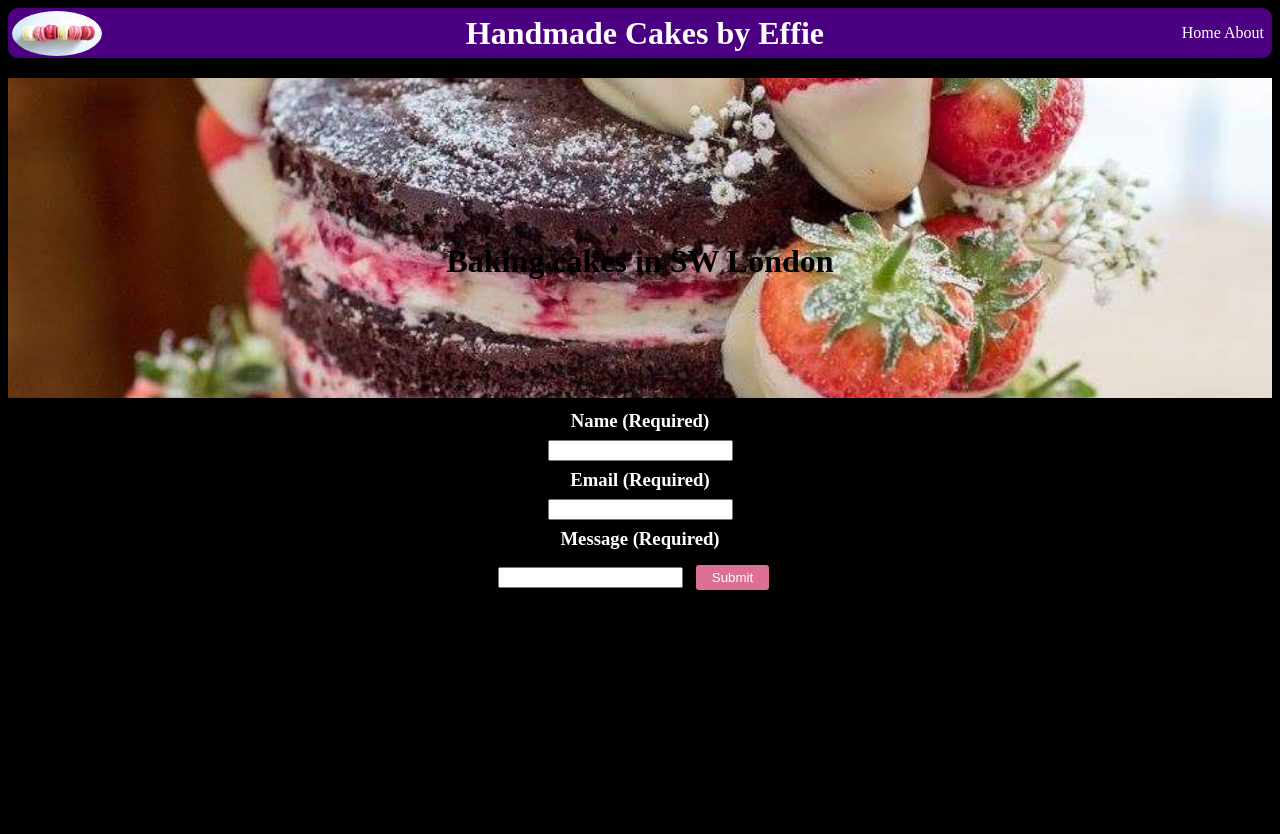
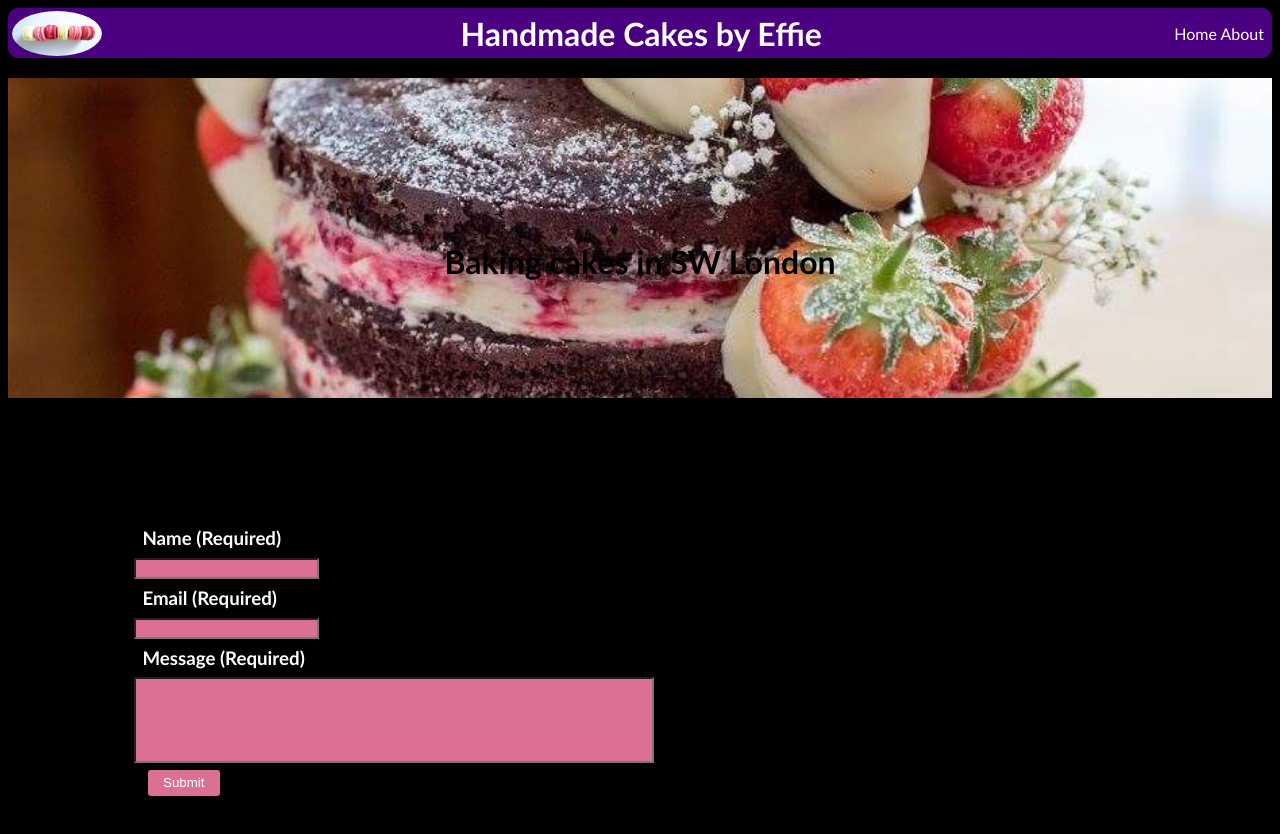
Before and after one commit to paolov1928/handmade-cakes, a React (Create React App) app: page / in a window 1280 px wide. Shown: the top 834 px of the page. Before the commit the page ends 800 px from the top, so only its background shows below. Built offline with nearby package versions, Linux system fonts and the light colour scheme.

Commit message:
final form adjustments

```diff
--- a/src/App.css
+++ b/src/App.css
@@ -1,3 +1,5 @@
 body {
   background-color: black;
+  font-family: "Trebuchet MS", "Lucida Sans Unicode", "Lucida Grande",
+    "Lucida Sans", Arial, sans-serif;
 }
--- a/src/components/Form.js
+++ b/src/components/Form.js
@@ -1,5 +1,5 @@
-import React, { useState } from "react";
-import styled, { css } from "styled-components";
+import React, { useState } from "react"
+import styled, { css } from "styled-components"
 
 const Button = styled.button`
   background: transparent;
@@ -8,6 +8,7 @@ const Button = styled.button`
   color: palevioletred;
   margin: 0.5em 1em;
   padding: 0.25em 1em;
+  display: block;
 
   ${props =>
     props.primary &&
@@ -15,50 +16,67 @@ const Button = styled.button`
       background: palevioletred;
       color: white;
     `}
-`;
+`
 
 const Container = styled.div`
-  text-align: center;
-`;
+  text-align: left;
+  margin: 10%;
+`
 
 const FormLabels = styled.h3`
   color: white;
   margin: 1vh;
-`;
+`
+
+const FormInput = styled.input`
+  background: palevioletred;
+  ${props =>
+    props.larger &&
+    css`
+      height: 10vh;
+      width: 40vw;
+    `}
+`
 
 const Form = () => {
   const [formData, setFormData] = useState({
     name: "",
     email: "",
     message: ""
-  });
+  })
 
-  const { name, email, message } = formData;
+  const { name, email, message } = formData
 
   const onChange = e =>
-    setFormData({ ...formData, [e.target.name]: e.target.value });
+    setFormData({ ...formData, [e.target.name]: e.target.value })
 
   return (
     <Container>
       <FormLabels>Name (Required)</FormLabels>
-      <input type="text" name="name" value={name} onChange={e => onChange(e)} />
+      <FormInput
+        type="text"
+        name="name"
+        value={name}
+        onChange={e => onChange(e)}
+      />
       <FormLabels>Email (Required)</FormLabels>
-      <input
+      <FormInput
         type="email"
         name="email"
         value={email}
         onChange={e => onChange(e)}
       />
       <FormLabels>Message (Required)</FormLabels>
-      <input
+      <FormInput
         type="text"
         name="message"
         value={message}
         onChange={e => onChange(e)}
+        larger
       />
       <Button primary>Submit</Button>
     </Container>
-  );
-};
+  )
+}
 
-export default Form;
+export default Form
```
